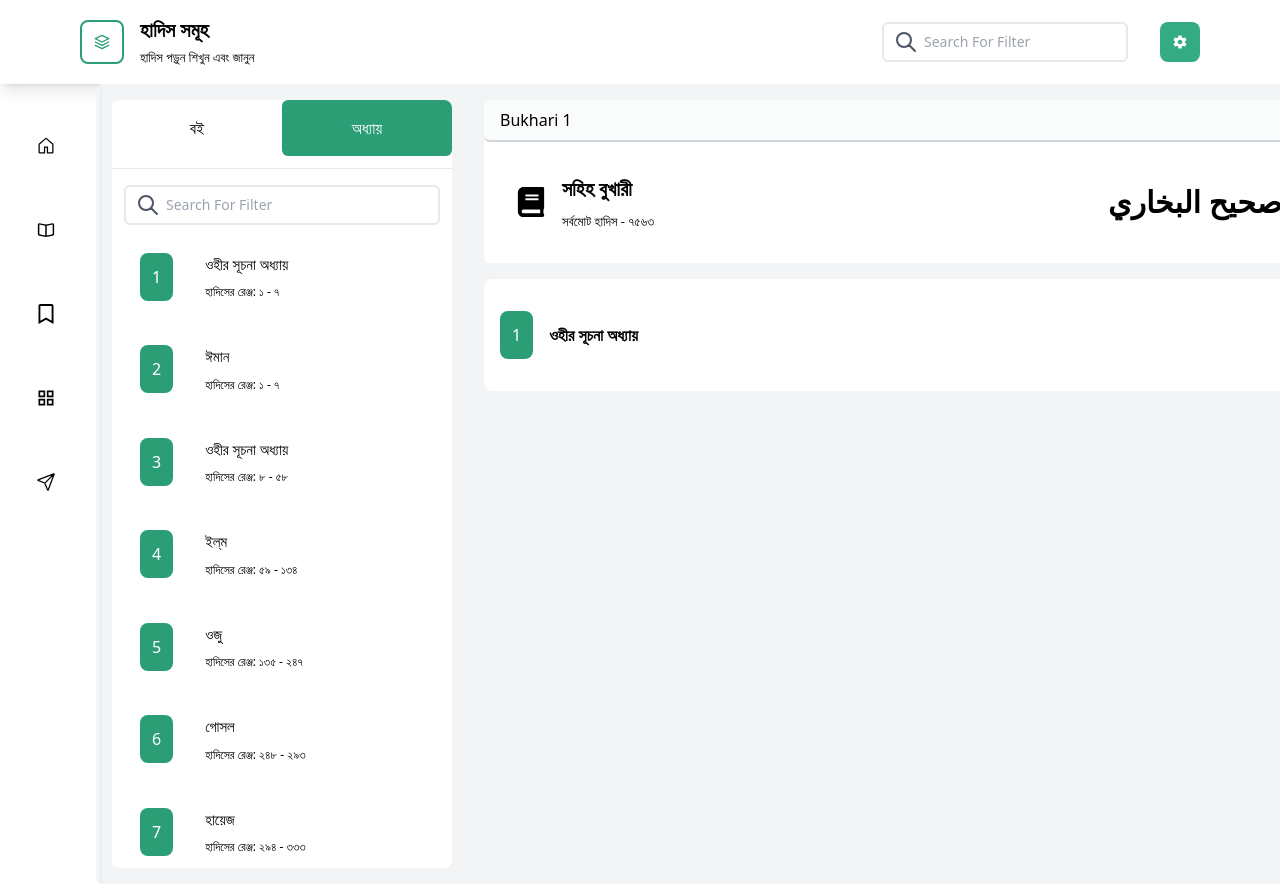
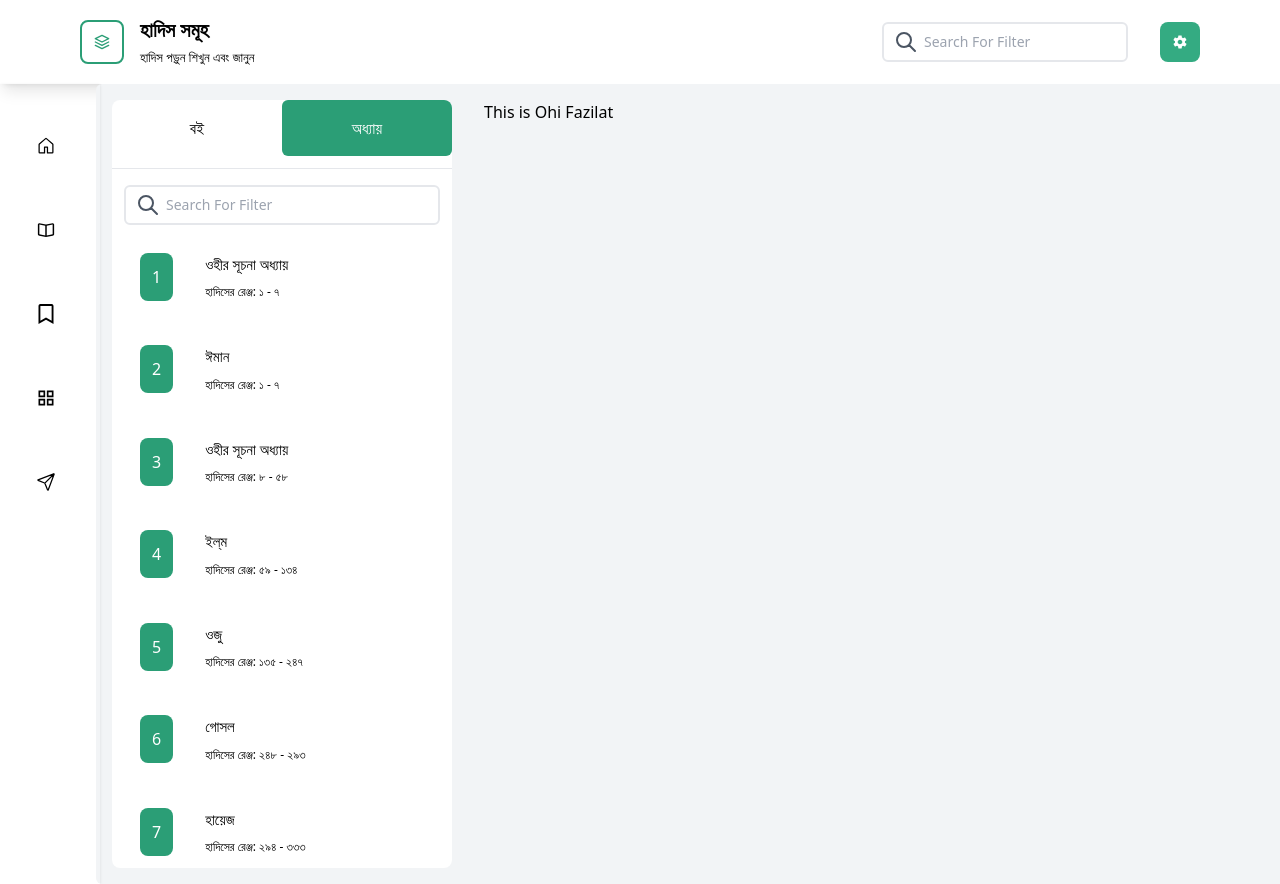
Before and after one commit to emonmahdi/ird-foundation-client, a React (Vite) app: page /ohi in a window 1280 px wide. Shown: the top 884 px of the page. Built offline with nearby package versions, Linux system fonts and the light colour scheme.

Commit message:
implement nested routing

```diff
--- a/src/components/ui/DynamicContent.jsx
+++ b/src/components/ui/DynamicContent.jsx
@@ -2,7 +2,7 @@ import { FaBook } from "react-icons/fa";
 
 const DynamicContent = () => {
   return (
-    <div className="w-[830px] m-4">
+    <div className="w-[833px] m-4">
       {/* top first part */}
       <div className="bg-white mb-4 rounded-md">
         <div className="breadcrumb bg-[#FAFBFB] py-2 px-4 border-b-2 border-gray-300 rounded-md">
--- a/src/components/ui/SideBarContent.jsx
+++ b/src/components/ui/SideBarContent.jsx
@@ -1,3 +1,4 @@
+import { Link } from "react-router-dom";
 import MenuCard from "./MenuCard";
 import SearchInput from "./SearchInput";
 
@@ -17,12 +18,17 @@ const SideBarContent = () => {
           {/* Search Item */}
           <SearchInput />
           <div>
+            <Link to="/ohi">
               <MenuCard
                 id={"1"}
                 title={"ওহীর সূচনা অধ্যায়"}
                 hadisRange="১ - ৭"
               />
+            </Link>
+            <Link to="/iman">
               <MenuCard id={"2"} title={"ঈমান"} hadisRange="১ - ৭" />
+            </Link>
+
             <MenuCard
               id={"3"}
               title={"ওহীর সূচনা অধ্যায়"}
--- a/src/pages/Home.jsx
+++ b/src/pages/Home.jsx
@@ -1,6 +1,7 @@
+import { Outlet } from "react-router-dom";
 import Navbar from "../components/Navbar";
 import Sidebar from "../components/Sidebar";
-import DynamicContent from "../components/ui/DynamicContent";
+// import DynamicContent from "../components/ui/DynamicContent";
 import SideBarContent from "../components/ui/SideBarContent";
 
 const Home = () => {
@@ -14,8 +15,10 @@ const Home = () => {
         <div className="flex justify-between bg-[#F2F4F6] h-screen ml-24 rounded-md">
           {/* Sidebar Menu Content */}
           <SideBarContent />
+          <Outlet />
           {/* Dynamic Content */}
-          <DynamicContent />
+          {/* <DynamicContent /> */}
+
         </div>
       </div>
     </div>
--- /dev/null
+++ b/src/pages/Iman.jsx
@@ -0,0 +1,9 @@
+const Iman = () => {
+  return (
+    <div className="w-[830px] m-4">
+      <h2>This is Iman Page</h2>
+    </div>
+  );
+};
+
+export default Iman;
--- a/src/pages/Ohi.jsx
+++ b/src/pages/Ohi.jsx
@@ -1,6 +1,6 @@
 const Ohi = () => {
   return (
-    <div>
+    <div className="w-[830px] m-4">
       <h2>This is Ohi Fazilat</h2>
     </div>
   );
```
Also changed, not shown: src/routes/routes.jsx (+6 -1 lines). Lines whose indentation alone changed are shown as unchanged.
